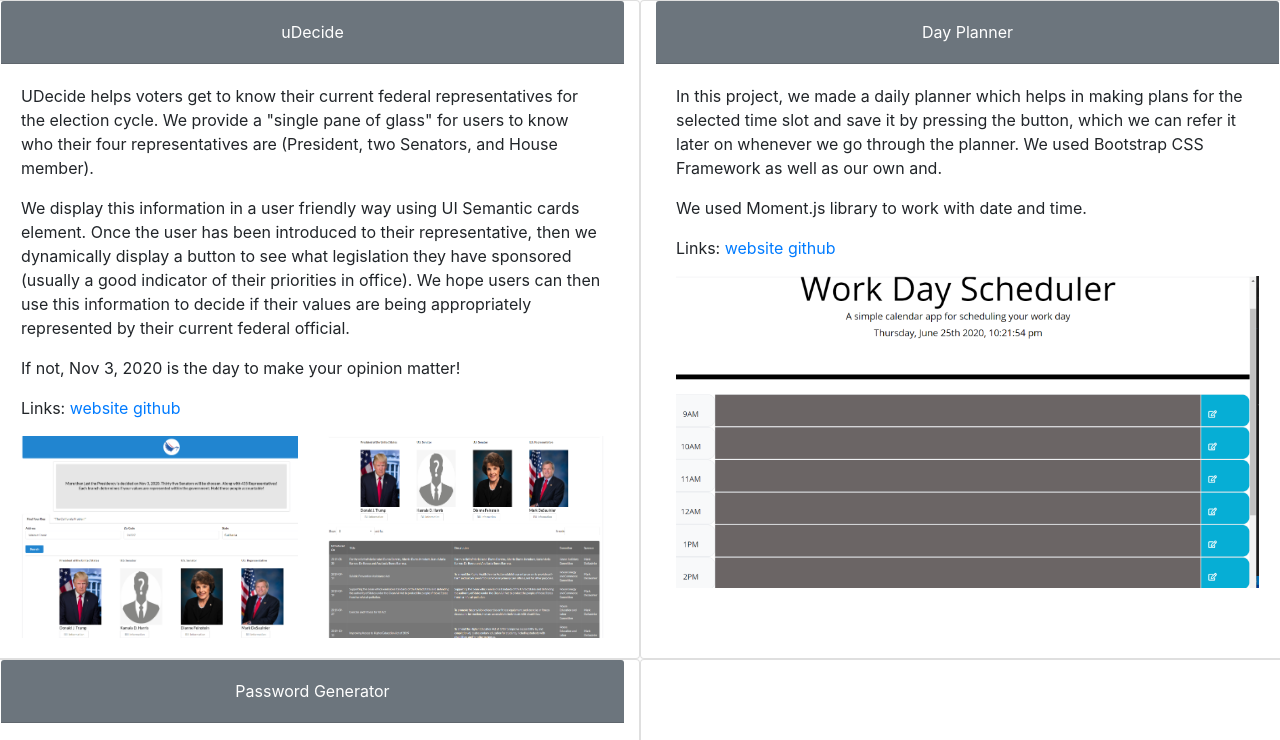
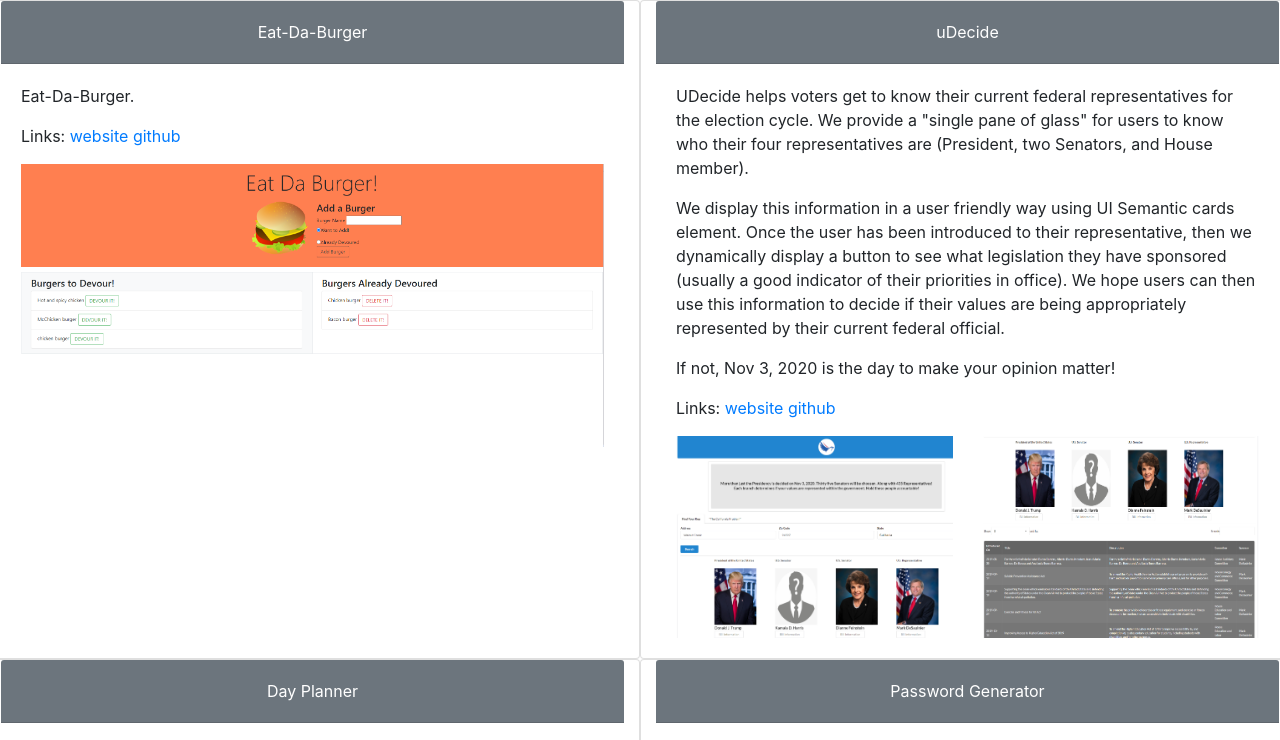
Before and after one commit to preeti1234567/portfolio, a plain HTML site: page html/portfolio.html in a window 1280 px wide. Shown: the top 740 px of the page. Drawn offline with nearby package versions, Linux system fonts and the light colour scheme.

Commit message:
adding latest project

```diff
--- a/html/portfolio.html
+++ b/html/portfolio.html
@@ -8,8 +8,36 @@
   <link rel="stylesheet" href="https://stackpath.bootstrapcdn.com/bootstrap/4.5.0/css/bootstrap.min.css"
     integrity="sha384-9aIt2nRpC12Uk9gS9baDl411NQApFmC26EwAOH8WgZl5MYYxFfc+NcPb1dKGj7Sk" crossorigin="anonymous">
 </head>
+
 <body>
   <div class="row">
+    <div class="col card">
+      <div class="card-header text-center bg-secondary" id="headingOne">
+        <h2 class="mb-0">
+          <button class="btn btn-link btn-block text-white" type="button" data-toggle="collapse"
+            data-target="#collapseOne" aria-expanded="true" aria-controls="collapseOne">
+            Eat-Da-Burger
+          </button>
+        </h2>
+      </div>
+      <div id="collapseOne" class="collapse show" aria-labelledby="headingOne" data-parent="#accordian-project">
+        <div class="card-body">
+          <p class="card-text">Eat-Da-Burger.</p>
+          <p></p>
+          <p></p>
+          <div class="row">
+            <p class="col-12">Links:
+              <a href="https://eat-da-burgers-now.herokuapp.com/" class="text-primary" target="_blank">website</a>
+              <a href="https://github.com/preeti1234567/eat-da-burger" class="text-primary" target="_blank">github</a>
+            </p>
+          </div>
+          <div class=row>
+            <img class="col rounded" src="../assets/images/eat-da-burger.png" alt="Card image cap">
+          </div>
+        </div>
+      </div>
+    </div>
+
   <div class=" col card">
     <div class="card-header text-center bg-secondary" id="headingOne">
       <h2 class="mb-0">
@@ -43,6 +71,8 @@
       </div>
     </div>
   </div>
+  </div>
+  <div class="row">
     <div class=" col  card">
       <div class="card-header text-center bg-secondary" id="headingTwo">
         <h2 class="mb-0">
@@ -74,9 +104,7 @@
         </div>
       </div>
     </div>
-  </div>
-  </div>
-  <div class="row">
+
     <div class="col card">
       <div class="card-header text-center bg-secondary" id="headingThree">
         <h2 class="mb-0">
@@ -110,9 +138,6 @@
         </div>
       </div>
     </div>
-    <div class="col card"></div>
-  </div>
-
   </div>
 </body>
 </body>
```
Also changed, not shown: assets/images/eat-da-burger.png (added). Lines whose indentation alone changed are shown as unchanged.
